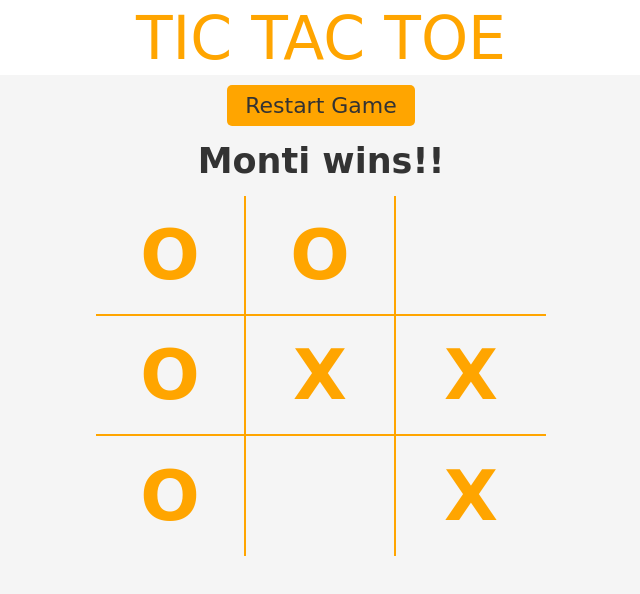
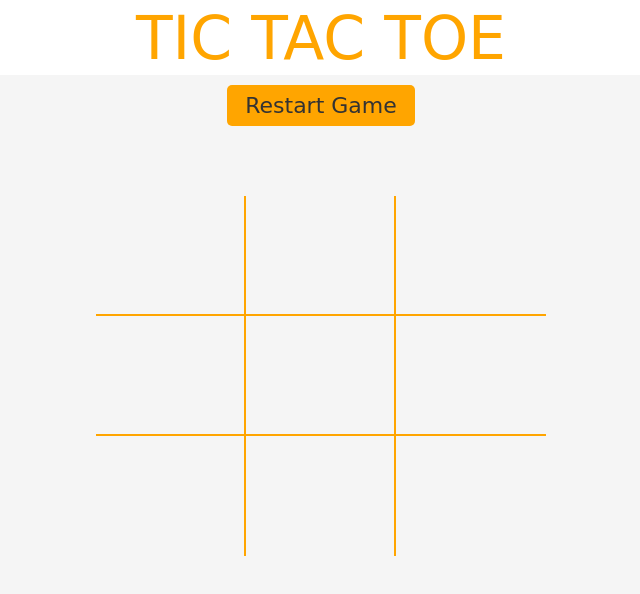
Before and after one commit to Montijunior/Tic-Tac-Toe-, a plain HTML site: page index.html in a window 1280 px wide. Shown: the whole page, without its empty margins (319-959 px from the left). Drawn offline with Linux system fonts and the light colour scheme; a web font is replaced by a local one.

Commit message:
Created the player factory and the game board module

```diff
--- a/index.html
+++ b/index.html
@@ -36,20 +36,11 @@
 
     <!-- Message container -->
     <div class="message">
-        <p>Monti wins!!</p>
+        <p></p>
     </div>
 
     <!-- Game container -->
     <div class="container">
-        <div class="box">O</div>
-        <div class="box">O</div>
-        <div class="box"></div>
-        <div class="box">O</div>
-        <div class="box">X</div>
-        <div class="box">X</div>
-        <div class="box">O</div>
-        <div class="box"></div>
-        <div class="box">X</div>
     </div>
 </body>
 </html>
--- a/scripts/index.js
+++ b/scripts/index.js
@@ -0,0 +1,35 @@
+//Players factory function
+function playerFactory(name, marker){
+    return {
+        name,
+        marker
+    };
+}
+
+//Game board Module
+const GameBoard = (function(){
+    let board = ["", "", "", "", "", "", "", "", ""];
+
+    //render the board to ui
+    const render = () =>{
+        const playingBoard = document.querySelector(".container");
+        board.forEach((box, index) =>{
+            playingBoard.innerHTML += `<div class="box" id="box-${index}">${box}</div>`;
+        });
+        //add click events to all boxes
+        const boxes = document.querySelectorAll(".box");
+        boxes.forEach((box) =>{
+            // box.addEventListener("click", displayController.game);
+        });
+    }
+
+    //create an instance of the board
+    const getBoard = () => board;
+
+    return {
+        getBoard,
+        render
+    };
+})();
+
+window.onload = GameBoard.render();
```
